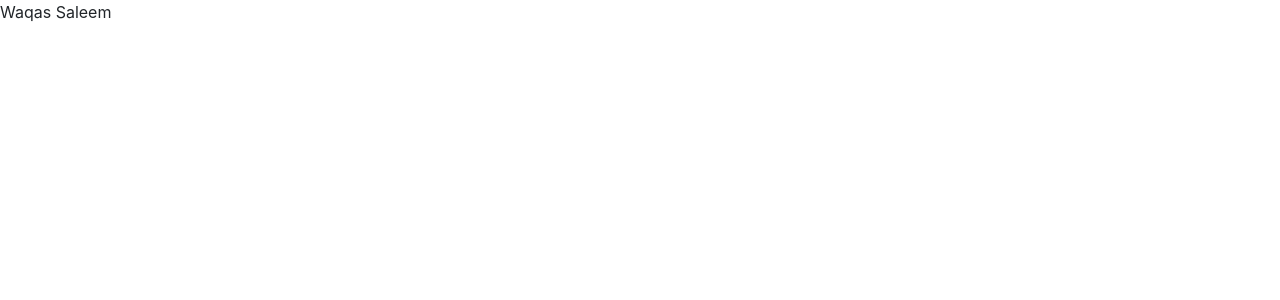
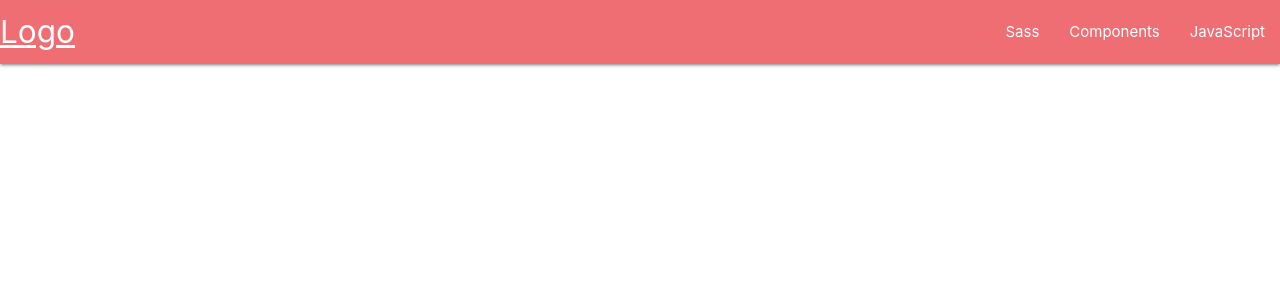
Before and after one commit to waqas3467605798/my_profile, a React (Create React App) app: page / in a window 1280 px wide. Shown: the top 300 px of the page. Built offline with nearby package versions, Linux system fonts and the light colour scheme.

Commit message:
adding materialize css

```diff
--- a/package.json
+++ b/package.json
@@ -5,6 +5,7 @@
   "dependencies": {
     "bootstrap": "^4.3.1",
     "firebase": "^7.8.2",
+    "materialize-css": "^1.0.0-rc.2",
     "react": "^16.7.0",
     "react-dom": "^16.7.0",
     "react-redux": "^6.0.1",
--- a/src/App.js
+++ b/src/App.js
@@ -5,8 +5,9 @@
 import './App.css'
 import Header from './component/Header'
 //import Employee from './component/Employee'
-
-
+import 'materialize-css/dist/css/materialize.min.css'
+import 'materialize-css/dist/js/materialize.min'
+import M from "materialize-css";
 
 class App extends Component {
 
--- a/src/component/Header.js
+++ b/src/component/Header.js
@@ -1,6 +1,6 @@
 import React, {Component} from 'react'
 import '../App.css'
-
+import M from "materialize-css";
 
 class Header extends Component {
 constructor(){
@@ -11,10 +11,23 @@
 }
 
     render() {
+
+this.componentDidMount = ()=>{
+    M.AutoInit();
+}
+
         return (
-                <div>
-
-                    Waqas Saleem
+            <div>
+                      <nav>
+                            <div class="nav-wrapper">
+                            <a href="#" class="brand-logo">Logo</a>
+                            <ul id="nav-mobile" class="right hide-on-med-and-down">
+                                <li><a href="sass.html">Sass</a></li>
+                                <li><a href="badges.html">Components</a></li>
+                                <li><a href="collapsible.html">JavaScript</a></li>
+                            </ul>
+                            </div>
+                        </nav>
 
                 </div>
 
```
Also changed, not shown: 1 other file (tests, documents, lock files or other folders).
